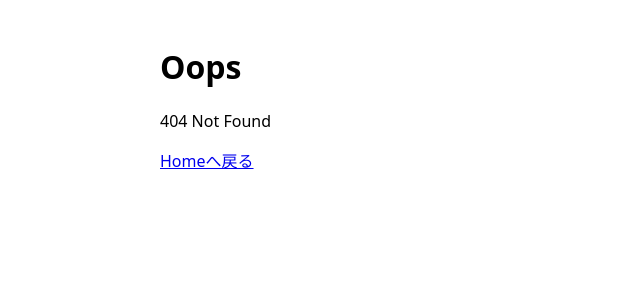
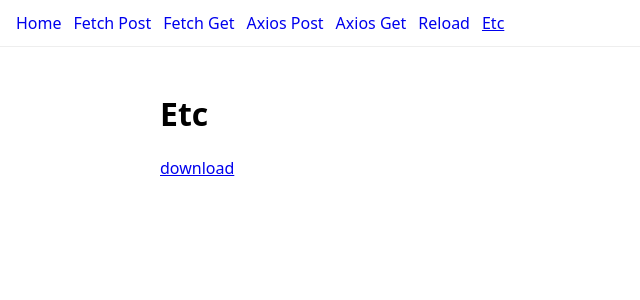
Before and after one commit to yaso28/intune-test-website, a React (Vite) app in the folder client/: page /etc in a window 1280 px wide. Before the commit this address had no page. Shown: the top 300 px of the page, without its empty margins (0-640 px from the left). Built offline with nearby package versions, Linux system fonts and the light colour scheme.

Commit message:
ダウンロード追加

```diff
--- a/client/src/components/Nav.tsx
+++ b/client/src/components/Nav.tsx
@@ -10,6 +10,7 @@ export default function Nav() {
       <NavLink to="/axios/post">Axios Post</NavLink>
       <NavLink to="/axios/get">Axios Get</NavLink>
       <NavLink to="/reload">Reload</NavLink>
+      <NavLink to="/etc">Etc</NavLink>
     </nav>
   )
 }
--- a/client/src/main.tsx
+++ b/client/src/main.tsx
@@ -11,6 +11,7 @@ const FetchGet = lazy(() => import('./pages/FetchGet'))
 const AxiosPost = lazy(() => import('./pages/AxiosPost'))
 const AxiosGet = lazy(() => import('./pages/AxiosGet'))
 const Reload = lazy(() => import('./pages/Reload'))
+const Etc = lazy(() => import('./pages/Etc'))
 const NotFound = lazy(() => import('./pages/NotFound'))
 
 const router = createBrowserRouter([
@@ -25,6 +26,7 @@ const router = createBrowserRouter([
       { path: 'axios/post', element: <AxiosPost /> },
       { path: 'axios/get', element: <AxiosGet /> },
       { path: 'reload', element: <Reload /> },
+      { path: 'etc', element: <Etc /> },
     ],
   },
 ])
--- /dev/null
+++ b/client/src/pages/Etc.tsx
@@ -0,0 +1,11 @@
+export default function Etc() {
+  return (
+    <div>
+      <h1>Etc</h1>
+
+      <p>
+        <a href="/api/download">download</a>
+      </p>
+    </div>
+  )
+}
```
Also changed, not shown: 2 other files (tests, documents, lock files or other folders).
